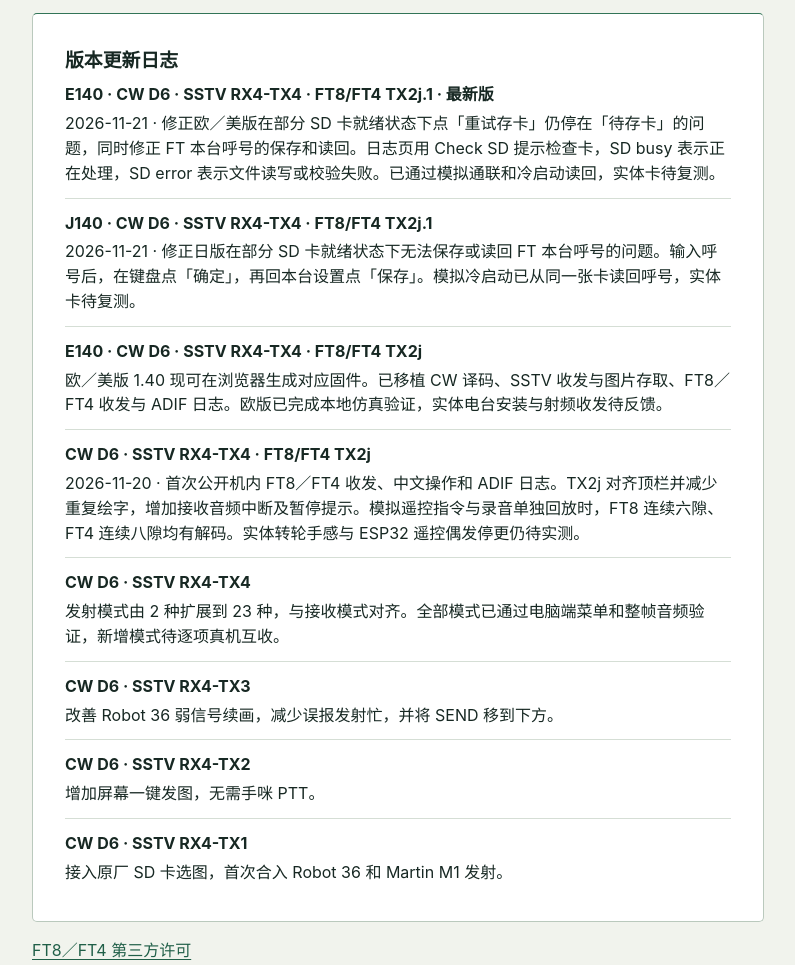
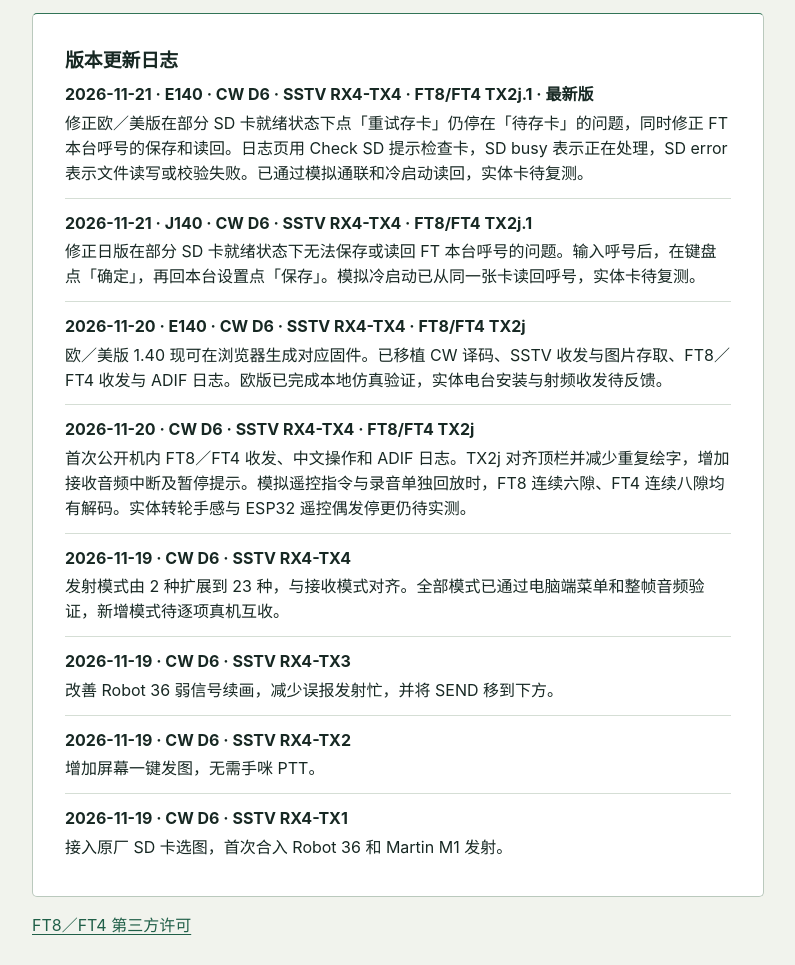
Before and after one commit to BI1BIF/IC-705-Firmware, a plain HTML site: page docs/index.html in a window 1280 px wide. Shown: the part 1511-2476 px from the top of the page, without its empty margins (242-1037 px from the left). Drawn offline with Linux system fonts and the light colour scheme.

Commit message:
Date every firmware release note in both languages

```diff
--- a/docs/converter/app.js
+++ b/docs/converter/app.js
@@ -52,7 +52,13 @@ function render() {
   el("history").replaceChildren(...notes.history.map((row, index) => {
     const entry = document.createElement("article");
     entry.className = "entry";
-    entry.append(node("h3", row.version + (index ? "" : lang === "en" ? " · Latest" : " · 最新版")), node("p", row[lang]));
+    const title = node("h3", row.version + (index ? "" : lang === "en" ? " · Latest" : " · 最新版"));
+    if (row.date) {
+      const date = node("time", row.date);
+      date.dateTime = row.date;
+      title.prepend(date, " · ");
+    }
+    entry.append(title, node("p", row[lang]));
     return entry;
   }));
 }
--- a/docs/converter/e140.json
+++ b/docs/converter/e140.json
@@ -25,43 +25,51 @@
     "history": [
       {
         "version": "E140 · CW D6 · SSTV RX4-TX4 · FT8/FT4 TX2j.1",
-        "zh": "2026-11-21 · 修正欧／美版在部分 SD 卡就绪状态下点「重试存卡」仍停在「待存卡」的问题，同时修正 FT 本台呼号的保存和读回。日志页用 Check SD 提示检查卡，SD busy 表示正在处理，SD error 表示文件读写或校验失败。已通过模拟通联和冷启动读回，实体卡待复测。",
-        "en": "2026-11-21 · Fixed an SD readiness check that could leave a QSO pending after a retry and prevent station callsign settings from being saved or loaded. The log now shows Check SD, SD busy or SD error. Simulated QSO logging and callsign recovery after restart passed. Physical card verification is pending."
+        "zh": "修正欧／美版在部分 SD 卡就绪状态下点「重试存卡」仍停在「待存卡」的问题，同时修正 FT 本台呼号的保存和读回。日志页用 Check SD 提示检查卡，SD busy 表示正在处理，SD error 表示文件读写或校验失败。已通过模拟通联和冷启动读回，实体卡待复测。",
+        "en": "Fixed an SD readiness check that could leave a QSO pending after a retry and prevent station callsign settings from being saved or loaded. The log now shows Check SD, SD busy or SD error. Simulated QSO logging and callsign recovery after restart passed. Physical card verification is pending.",
+        "date": "2026-11-21"
       },
       {
         "version": "J140 · CW D6 · SSTV RX4-TX4 · FT8/FT4 TX2j.1",
-        "zh": "2026-11-21 · 修正日版在部分 SD 卡就绪状态下无法保存或读回 FT 本台呼号的问题。输入呼号后，在键盘点「确定」，再回本台设置点「保存」。模拟冷启动已从同一张卡读回呼号，实体卡待复测。",
-        "en": "2026-11-21 · Fixed an SD readiness check that could prevent the FT station callsign from being saved or restored. Confirm the callsign on the keyboard, then tap Save in station settings. A fresh simulated radio restored the callsign from the same card. Physical card verification is pending."
+        "zh": "修正日版在部分 SD 卡就绪状态下无法保存或读回 FT 本台呼号的问题。输入呼号后，在键盘点「确定」，再回本台设置点「保存」。模拟冷启动已从同一张卡读回呼号，实体卡待复测。",
+        "en": "Fixed an SD readiness check that could prevent the FT station callsign from being saved or restored. Confirm the callsign on the keyboard, then tap Save in station settings. A fresh simulated radio restored the callsign from the same card. Physical card verification is pending.",
+        "date": "2026-11-21"
       },
       {
         "version": "E140 · CW D6 · SSTV RX4-TX4 · FT8/FT4 TX2j",
         "zh": "欧／美版 1.40 现可在浏览器生成对应固件。已移植 CW 译码、SSTV 收发与图片存取、FT8／FT4 收发与 ADIF 日志。欧版已完成本地仿真验证，实体电台安装与射频收发待反馈。",
-        "en": "The converter now builds European/US 1.40 firmware. The port includes CW decoding, SSTV RX/TX and picture storage, and FT8/FT4 RX/TX with ADIF logging. Tested in emulation. Installation on a physical E140 radio and on-air operation await confirmation."
+        "en": "The converter now builds European/US 1.40 firmware. The port includes CW decoding, SSTV RX/TX and picture storage, and FT8/FT4 RX/TX with ADIF logging. Tested in emulation. Installation on a physical E140 radio and on-air operation await confirmation.",
+        "date": "2026-11-20"
       },
       {
         "version": "CW D6 · SSTV RX4-TX4 · FT8/FT4 TX2j",
-        "zh": "2026-11-20 · 首次公开机内 FT8／FT4 收发、中文操作和 ADIF 日志。TX2j 对齐顶栏并减少重复绘字，增加接收音频中断及暂停提示。模拟遥控指令与录音单独回放时，FT8 连续六隙、FT4 连续八隙均有解码。实体转轮手感与 ESP32 遥控偶发停更仍待实测。",
-        "en": "2026-11-20 · First public release of on-radio FT8/FT4 RX/TX, Chinese controls and ADIF logging. TX2j aligns the header, skips repeated text draws and reports missing or paused RX audio. A replay with remote commands decoded six consecutive FT8 slots and eight FT4 slots. Dial responsiveness and intermittent stalls with an ESP32 remote still need hardware testing."
+        "zh": "首次公开机内 FT8／FT4 收发、中文操作和 ADIF 日志。TX2j 对齐顶栏并减少重复绘字，增加接收音频中断及暂停提示。模拟遥控指令与录音单独回放时，FT8 连续六隙、FT4 连续八隙均有解码。实体转轮手感与 ESP32 遥控偶发停更仍待实测。",
+        "en": "First public release of on-radio FT8/FT4 RX/TX, Chinese controls and ADIF logging. TX2j aligns the header, skips repeated text draws and reports missing or paused RX audio. A replay with remote commands decoded six consecutive FT8 slots and eight FT4 slots. Dial responsiveness and intermittent stalls with an ESP32 remote still need hardware testing.",
+        "date": "2026-11-20"
       },
       {
         "version": "CW D6 · SSTV RX4-TX4",
         "zh": "发射模式由 2 种扩展到 23 种，与接收模式对齐。全部模式已通过电脑端菜单和整帧音频验证，新增模式待逐项真机互收。",
-        "en": "Expanded transmission from 2 to 23 modes, matching the receiver. All modes passed emulated menu and full-frame audio checks. On-air testing of each added mode is pending."
+        "en": "Expanded transmission from 2 to 23 modes, matching the receiver. All modes passed emulated menu and full-frame audio checks. On-air testing of each added mode is pending.",
+        "date": "2026-11-19"
       },
       {
         "version": "CW D6 · SSTV RX4-TX3",
         "zh": "改善 Robot 36 弱信号续画，减少误报发射忙，并将 SEND 移到下方。",
-        "en": "Improved Robot 36 frame continuity during fades, reduced false TX busy indications and moved SEND to the lower button."
+        "en": "Improved Robot 36 frame continuity during fades, reduced false TX busy indications and moved SEND to the lower button.",
+        "date": "2026-11-19"
       },
       {
         "version": "CW D6 · SSTV RX4-TX2",
         "zh": "增加屏幕一键发图，无需手咪 PTT。",
-        "en": "Added one-tap transmission from the screen without a microphone PTT."
+        "en": "Added one-tap transmission from the screen without a microphone PTT.",
+        "date": "2026-11-19"
       },
       {
         "version": "CW D6 · SSTV RX4-TX1",
         "zh": "接入原厂 SD 卡选图，首次合入 Robot 36 和 Martin M1 发射。",
-        "en": "Integrated the native SD card picture picker and added Robot 36 and Martin M1 transmission."
+        "en": "Integrated the native SD card picture picker and added Robot 36 and Martin M1 transmission.",
+        "date": "2026-11-19"
       }
     ]
   }
--- a/docs/converter/latest.json
+++ b/docs/converter/latest.json
@@ -25,43 +25,51 @@
     "history": [
       {
         "version": "E140 · CW D6 · SSTV RX4-TX4 · FT8/FT4 TX2j.1",
-        "zh": "2026-11-21 · 修正欧／美版在部分 SD 卡就绪状态下点「重试存卡」仍停在「待存卡」的问题，同时修正 FT 本台呼号的保存和读回。日志页用 Check SD 提示检查卡，SD busy 表示正在处理，SD error 表示文件读写或校验失败。已通过模拟通联和冷启动读回，实体卡待复测。",
-        "en": "2026-11-21 · Fixed an SD readiness check that could leave a QSO pending after a retry and prevent station callsign settings from being saved or loaded. The log now shows Check SD, SD busy or SD error. Simulated QSO logging and callsign recovery after restart passed. Physical card verification is pending."
+        "zh": "修正欧／美版在部分 SD 卡就绪状态下点「重试存卡」仍停在「待存卡」的问题，同时修正 FT 本台呼号的保存和读回。日志页用 Check SD 提示检查卡，SD busy 表示正在处理，SD error 表示文件读写或校验失败。已通过模拟通联和冷启动读回，实体卡待复测。",
+        "en": "Fixed an SD readiness check that could leave a QSO pending after a retry and prevent station callsign settings from being saved or loaded. The log now shows Check SD, SD busy or SD error. Simulated QSO logging and callsign recovery after restart passed. Physical card verification is pending.",
+        "date": "2026-11-21"
       },
       {
         "version": "J140 · CW D6 · SSTV RX4-TX4 · FT8/FT4 TX2j.1",
-        "zh": "2026-11-21 · 修正日版在部分 SD 卡就绪状态下无法保存或读回 FT 本台呼号的问题。输入呼号后，在键盘点「确定」，再回本台设置点「保存」。模拟冷启动已从同一张卡读回呼号，实体卡待复测。",
-        "en": "2026-11-21 · Fixed an SD readiness check that could prevent the FT station callsign from being saved or restored. Confirm the callsign on the keyboard, then tap Save in station settings. A fresh simulated radio restored the callsign from the same card. Physical card verification is pending."
+        "zh": "修正日版在部分 SD 卡就绪状态下无法保存或读回 FT 本台呼号的问题。输入呼号后，在键盘点「确定」，再回本台设置点「保存」。模拟冷启动已从同一张卡读回呼号，实体卡待复测。",
+        "en": "Fixed an SD readiness check that could prevent the FT station callsign from being saved or restored. Confirm the callsign on the keyboard, then tap Save in station settings. A fresh simulated radio restored the callsign from the same card. Physical card verification is pending.",
+        "date": "2026-11-21"
       },
       {
         "version": "E140 · CW D6 · SSTV RX4-TX4 · FT8/FT4 TX2j",
         "zh": "欧／美版 1.40 现可在浏览器生成对应固件。已移植 CW 译码、SSTV 收发与图片存取、FT8／FT4 收发与 ADIF 日志。欧版已完成本地仿真验证，实体电台安装与射频收发待反馈。",
-        "en": "The converter now builds European/US 1.40 firmware. The port includes CW decoding, SSTV RX/TX and picture storage, and FT8/FT4 RX/TX with ADIF logging. Tested in emulation. Installation on a physical E140 radio and on-air operation await confirmation."
+        "en": "The converter now builds European/US 1.40 firmware. The port includes CW decoding, SSTV RX/TX and picture storage, and FT8/FT4 RX/TX with ADIF logging. Tested in emulation. Installation on a physical E140 radio and on-air operation await confirmation.",
+        "date": "2026-11-20"
       },
       {
         "version": "CW D6 · SSTV RX4-TX4 · FT8/FT4 TX2j",
-        "zh": "2026-11-20 · 首次公开机内 FT8／FT4 收发、中文操作和 ADIF 日志。TX2j 对齐顶栏并减少重复绘字，增加接收音频中断及暂停提示。模拟遥控指令与录音单独回放时，FT8 连续六隙、FT4 连续八隙均有解码。实体转轮手感与 ESP32 遥控偶发停更仍待实测。",
-        "en": "2026-11-20 · First public release of on-radio FT8/FT4 RX/TX, Chinese controls and ADIF logging. TX2j aligns the header, skips repeated text draws and reports missing or paused RX audio. A replay with remote commands decoded six consecutive FT8 slots and eight FT4 slots. Dial responsiveness and intermittent stalls with an ESP32 remote still need hardware testing."
+        "zh": "首次公开机内 FT8／FT4 收发、中文操作和 ADIF 日志。TX2j 对齐顶栏并减少重复绘字，增加接收音频中断及暂停提示。模拟遥控指令与录音单独回放时，FT8 连续六隙、FT4 连续八隙均有解码。实体转轮手感与 ESP32 遥控偶发停更仍待实测。",
+        "en": "First public release of on-radio FT8/FT4 RX/TX, Chinese controls and ADIF logging. TX2j aligns the header, skips repeated text draws and reports missing or paused RX audio. A replay with remote commands decoded six consecutive FT8 slots and eight FT4 slots. Dial responsiveness and intermittent stalls with an ESP32 remote still need hardware testing.",
+        "date": "2026-11-20"
       },
       {
         "version": "CW D6 · SSTV RX4-TX4",
         "zh": "发射模式由 2 种扩展到 23 种，与接收模式对齐。全部模式已通过电脑端菜单和整帧音频验证，新增模式待逐项真机互收。",
-        "en": "Expanded transmission from 2 to 23 modes, matching the receiver. All modes passed emulated menu and full-frame audio checks. On-air testing of each added mode is pending."
+        "en": "Expanded transmission from 2 to 23 modes, matching the receiver. All modes passed emulated menu and full-frame audio checks. On-air testing of each added mode is pending.",
+        "date": "2026-11-19"
       },
       {
         "version": "CW D6 · SSTV RX4-TX3",
         "zh": "改善 Robot 36 弱信号续画，减少误报发射忙，并将 SEND 移到下方。",
-        "en": "Improved Robot 36 frame continuity during fades, reduced false TX busy indications and moved SEND to the lower button."
+        "en": "Improved Robot 36 frame continuity during fades, reduced false TX busy indications and moved SEND to the lower button.",
+        "date": "2026-11-19"
       },
       {
         "version": "CW D6 · SSTV RX4-TX2",
         "zh": "增加屏幕一键发图，无需手咪 PTT。",
-        "en": "Added one-tap transmission from the screen without a microphone PTT."
+        "en": "Added one-tap transmission from the screen without a microphone PTT.",
+        "date": "2026-11-19"
       },
       {
         "version": "CW D6 · SSTV RX4-TX1",
         "zh": "接入原厂 SD 卡选图，首次合入 Robot 36 和 Martin M1 发射。",
-        "en": "Integrated the native SD card picture picker and added Robot 36 and Martin M1 transmission."
+        "en": "Integrated the native SD card picture picker and added Robot 36 and Martin M1 transmission.",
+        "date": "2026-11-19"
       }
     ]
   }
```
Also changed, not shown: docs/converter/release-notes.json (+19 -11 lines), docs/index.html (+1 -1 lines), 3 other files.
